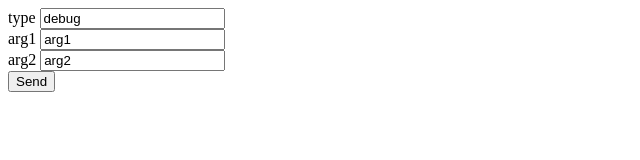
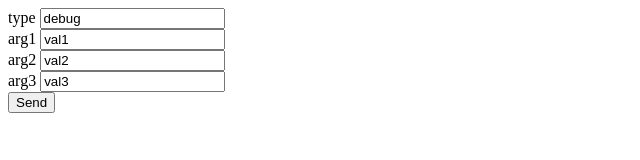
Before and after one commit to Xi-Plus/test, a website: page index.html in a window 1280 px wide. Shown: the whole page, without its empty margins (0-640 px from the left). Drawn offline with Linux system fonts and the light colour scheme.

Commit message:
Update index.html

```diff
--- a/index.html
+++ b/index.html
@@ -16,6 +16,7 @@
 			gtag('event', document.getElementById('type').value, {
 				'arg1': document.getElementById('arg1').value,
 				'arg2': document.getElementById('arg2').value,
+				'arg3': document.getElementById('arg3').value,
 			});
 		}
 	</script>
@@ -23,8 +24,9 @@
 
 <body>
 	type <input id="type" value="debug"><br>
-	arg1 <input id="arg1" value="arg1"><br>
-	arg2 <input id="arg2" value="arg2"><br>
+	arg1 <input id="arg1" value="val1"><br>
+	arg2 <input id="arg2" value="val2"><br>
+	arg3 <input id="arg3" value="val3"><br>
 	<button onclick="send()">Send</button>
 </body>
 
```
